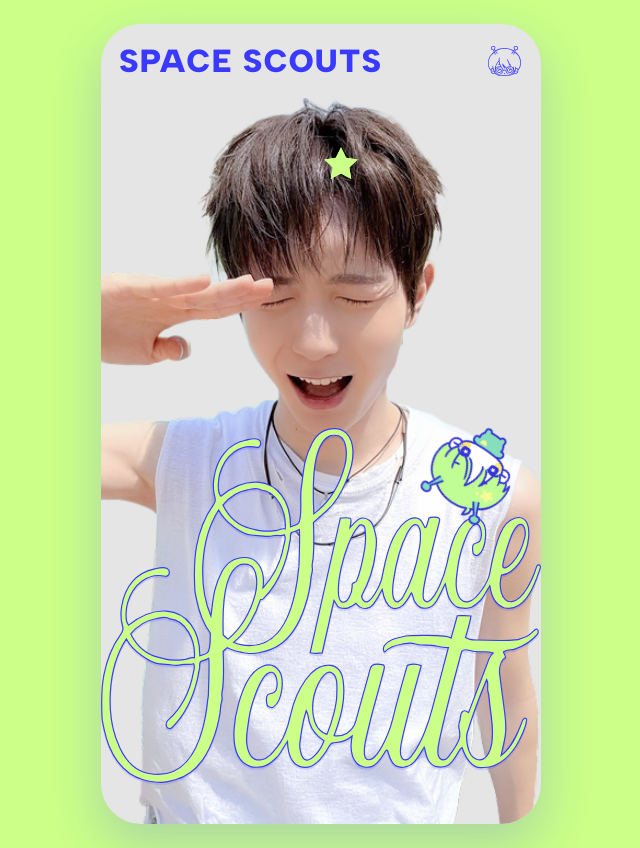
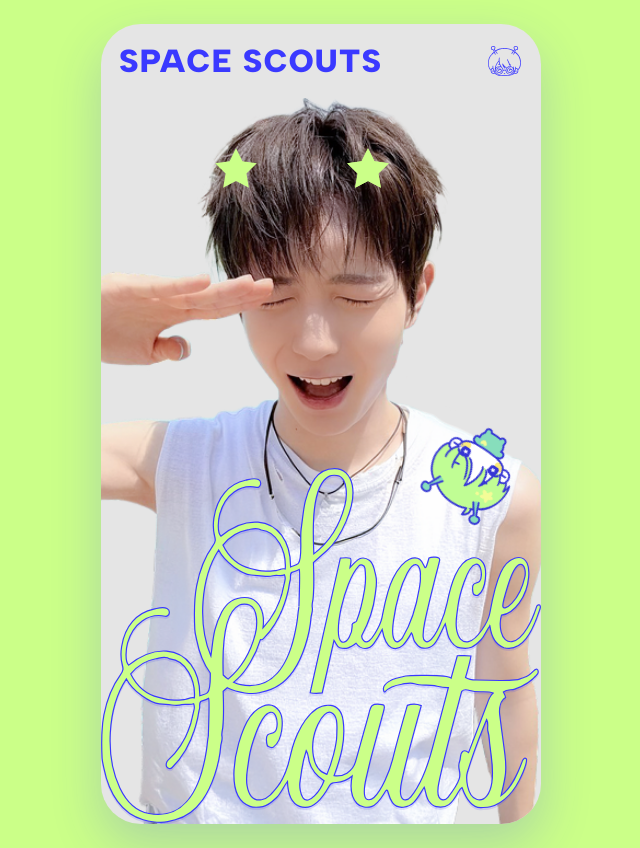
Before and after one commit to bean-baek/SPACE-SCOUTS, a React (Vite) app: page / in a window 1280 px wide. Shown: the whole page, without its empty margins (319-959 px from the left). Built offline with nearby package versions, Linux system fonts and the light colour scheme; a web font is replaced by a local one.

Commit message:
refactoring feedback

```diff
--- a/src/components/Appbar.jsx
+++ b/src/components/Appbar.jsx
@@ -14,7 +14,13 @@ export default function Appbar({
 
   return (
     <ThemedSurface as="header" color={color} className="appbar">
-      <h1 className={`appbar__title ${titleBold ? "appbar__title--bold" : ""}`.trim()}>{title}</h1>
+      <h1
+        className={`appbar__title ${titleBold ? "appbar__title--bold" : ""}`.trim()}
+        onClick={() => go("#/")}
+        style={{ cursor: "pointer" }}
+      >
+        {title}
+      </h1>
       <ToggleIcon
         active={iconActive}
         size={30}
--- a/src/components/Landing.jsx
+++ b/src/components/Landing.jsx
@@ -43,6 +43,18 @@ export default function Landing() {
         <path d="M12 2l3.09 6.26L22 9.27l-5 4.87 1.18 6.88L12 17.77l-6.18 3.25L7 14.14 2 9.27l6.91-1.01L12 2z" />
       </svg>
       <svg
+        className={`landing__star ${activeStars.middle ? "active" : ""}`}
+        onMouseDown={() => handleStarMouseDown("middle")}
+        onMouseUp={() => handleStarMouseUp("middle")}
+        onMouseLeave={() => handleStarMouseUp("middle")}
+        onTouchStart={() => handleStarMouseDown("middle")}
+        onTouchEnd={() => handleStarMouseUp("middle")}
+        viewBox="0 0 24 24"
+        fill="currentColor"
+      >
+        <path d="M12 2l3.09 6.26L22 9.27l-5 4.87 1.18 6.88L12 17.77l-6.18 3.25L7 14.14 2 9.27l6.91-1.01L12 2z" />
+      </svg>
+      <svg
         className={`landing__star ${activeStars.right ? "active" : ""}`}
         onMouseDown={() => handleStarMouseDown("right")}
         onMouseUp={() => handleStarMouseUp("right")}
--- a/src/styles.css
+++ b/src/styles.css
@@ -204,7 +204,7 @@ body {
 
 .landing__logo {
   position: absolute;
-  bottom: 5%;
+  bottom: 0%;
   left: 50%;
   transform: translateX(-50%);
   width: 100%;
@@ -214,26 +214,25 @@ body {
 }
 .landing__star {
   top: 15%;
-  left: 50%;
+  left: 55%;
   position: absolute;
-  width: 40px;
-  height: 40px;
+  width: 50px;
+  height: 50px;
   color: #cbff88;
   cursor: pointer;
   z-index: 3;
-  transition: transform 0.2s ease-out;
   user-select: none;
   transform-origin: center;
 }
 
 .landing__star:nth-of-type(3) {
-  top: 8%;
-  left: 18%;
+  left: 25%;
 }
-.landing__star:nth-of-type(4) {
-  top: 8%;
+
+.landing__star:nth-of-type(5) {
   right: 18%;
 }
+
 .landing__star.active {
   animation: scaleUp 1s linear forwards;
 }
@@ -376,13 +375,12 @@ body {
   display: flex;
   align-items: center;
   justify-content: center;
-  overflow: hidden;
   flex-shrink: 0;
   padding: 22%;
 }
 .detail__image img {
-  width: 100%;
-  height: 100%;
+  width: auto;
+  height: auto;
   object-fit: contain;
   display: block;
 }
```
